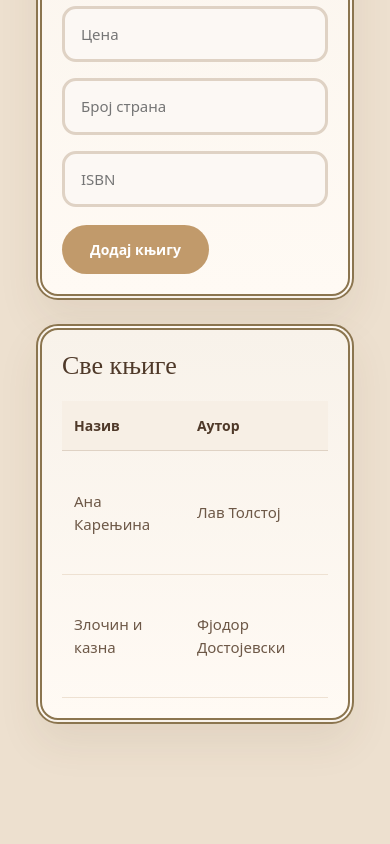
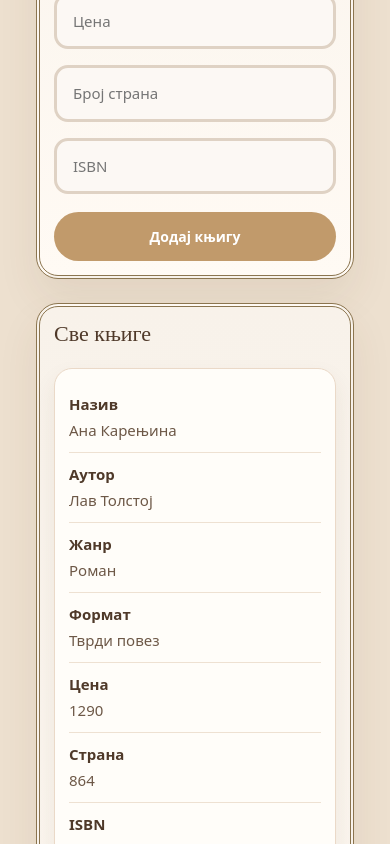
Before and after one commit to anastasijabroceta/book-review-web-app, a React (Vite) app in the folder recenzije_knjiga/: page /admin in a window 390 px wide. Shown: the part 1156-2000 px from the top of the page. Built offline with nearby package versions, Linux system fonts and the light colour scheme.

Commit message:
making login form responsive

```diff
--- a/recenzije_knjiga/src/components/LoginModal.css
+++ b/recenzije_knjiga/src/components/LoginModal.css
@@ -7,19 +7,23 @@
   justify-content: center;
   align-items: center;
 
+  padding: 16px;
+  box-sizing: border-box;
+  overflow-y: auto;
+
   z-index: 999999;
 }
 
 .login-modal-box {
-  width: 380px;
-  max-width: 90%;
-  max-height: 90vh;
+  width: 330px;
+  max-width: calc(100vw - 32px);
+  max-height: calc(100vh - 32px);
   overflow-y: auto;
 
   background: #fffaf4;
   color: #4f3929;
 
-  padding: 20px;
+  padding: 22px 18px;
   border-radius: 22px;
   border: 5px double #8b754f;
 
@@ -28,7 +32,6 @@
 
   box-sizing: border-box;
   position: relative;
-
 }
 
 .login-modal-box h2 {
@@ -109,3 +112,60 @@
   box-shadow: 0 0 0 4px rgba(180, 123, 44, 0.18);
   background: #fffdf9;
 }
+@media (max-width: 768px) {
+  .login-modal-overlay {
+    padding: 20px;
+    align-items: center;
+  }
+
+  .login-modal-box {
+    width: 100%;
+    max-width: 420px;
+
+    margin: auto;
+
+    padding: 24px 18px;
+
+    border-width: 4px;
+    border-radius: 18px;
+  }
+
+  .login-modal-box h2 {
+    font-size: 26px;
+  }
+}
+
+@media (max-width: 480px) {
+  .login-modal-overlay {
+    padding: 14px;
+  }
+
+  .login-modal-box {
+    max-height: 85vh;
+    padding: 20px 14px;
+  }
+
+  .login-modal-box h2 {
+    font-size: 22px;
+  }
+
+  .login-modal-box input {
+    padding: 12px 14px;
+    font-size: 14px;
+  }
+}
+@media (max-width: 480px) {
+  .login-modal-overlay {
+    padding: 12px;
+  }
+
+   .login-modal-box {
+    width: 300px;
+    max-width: calc(100vw - 24px);
+    padding: 20px 14px;
+  }
+
+  .login-modal-box h2 {
+    font-size: 24px;
+  }
+}
--- a/recenzije_knjiga/src/pages/AdminBooks.css
+++ b/recenzije_knjiga/src/pages/AdminBooks.css
@@ -245,3 +245,94 @@
   color: #5f4632;
   font-family: inherit;
 }
+* {
+  box-sizing: border-box;
+}
+
+@media (max-width: 768px) {
+  .table-wrapper {
+    overflow-x: visible;
+  }
+
+  .admin-books-table {
+    min-width: 0;
+    width: 100%;
+  }
+
+  .admin-books-table thead {
+    display: none;
+  }
+
+  .admin-books-table,
+  .admin-books-table tbody,
+  .admin-books-table tr,
+  .admin-books-table td {
+    display: block;
+    width: 100%;
+  }
+
+  .admin-books-table tbody tr {
+    background: #fffdf9;
+    border: 1px solid #ead9c8;
+    border-radius: 18px;
+    padding: 14px;
+    margin-bottom: 18px;
+    box-shadow: 0 10px 22px rgba(91, 64, 39, 0.08);
+  }
+
+  .admin-books-table tbody td {
+    border-bottom: 1px solid #eee1d2;
+    padding: 10px 0;
+    font-size: 15px;
+  }
+
+  .admin-books-table tbody td::before {
+    content: attr(data-label);
+    display: block;
+    font-weight: 700;
+    color: #4f3929;
+    margin-bottom: 4px;
+  }
+
+  .admin-books-table tbody td:last-child {
+    border-bottom: none;
+  }
+
+  .actions-cell {
+    display: flex;
+    flex-direction: column;
+    gap: 10px;
+  }
+
+  .actions-cell button,
+  .actions-cell a {
+    width: 100%;
+    text-align: center;
+    margin-top: 20px;
+  }
+}
+@media (max-width: 480px) {
+  .admin-books-form-card,
+  .admin-books-table-card {
+    padding: 14px;
+    border-width: 4px;
+  }
+
+  .admin-books-form-card h2,
+  .admin-books-table-card h2 {
+    font-size: 22px;
+  }
+
+  .save-btn,
+  .cancel-btn,
+  .edit-btn,
+  .delete-btn,
+  .featured-more-btn-admin {
+    width: 100%;
+  }
+
+  .confirm-modal-box {
+    width: 92%;
+    padding: 22px;
+  }
+}
--- a/recenzije_knjiga/src/pages/AdminBooks.jsx
+++ b/recenzije_knjiga/src/pages/AdminBooks.jsx
@@ -229,14 +229,14 @@ const [selectedId, setSelectedId] = useState(null);
               <tbody>
                 {books.map((book) => (
                   <tr key={book.id}>
-                    <td>{book.title}</td>
-                    <td>{book.author}</td>
-                    <td>{book.genre}</td>
-                    <td>{book.format}</td>
-                    <td>{book.price}</td>
-                    <td>{book.pages}</td>
-                    <td>{book.isbn}</td>
-                    <td className="actions-cell">
+                    <td data-label="Назив">{book.title}</td>
+                    <td data-label="Аутор">{book.author}</td>
+                    <td data-label="Жанр">{book.genre}</td>
+                    <td data-label="Формат">{book.format}</td>
+                    <td data-label="Цена">{book.price}</td>
+                    <td data-label="Страна">{book.pages}</td>
+                    <td data-label="ISBN">{book.isbn}</td>
+                    <td data-label="Акције" className="actions-cell">
                       <button
                         className="edit-btn"
                         onClick={() => handleEdit(book)}
--- a/recenzije_knjiga/src/pages/BookDetails.css
+++ b/recenzije_knjiga/src/pages/BookDetails.css
@@ -489,3 +489,20 @@ position: relative;
     font-size: 30px;
   }
 }
+
+@media (max-width: 768px) {
+  .review-form {
+    padding-right: 0;
+    width: 100%;
+  }
+
+  .review-form textarea {
+    width: 100%;
+    min-height: 160px;
+    box-sizing: border-box;
+  }
+
+  .review-section-image {
+    display: none;
+  }
+}
```
